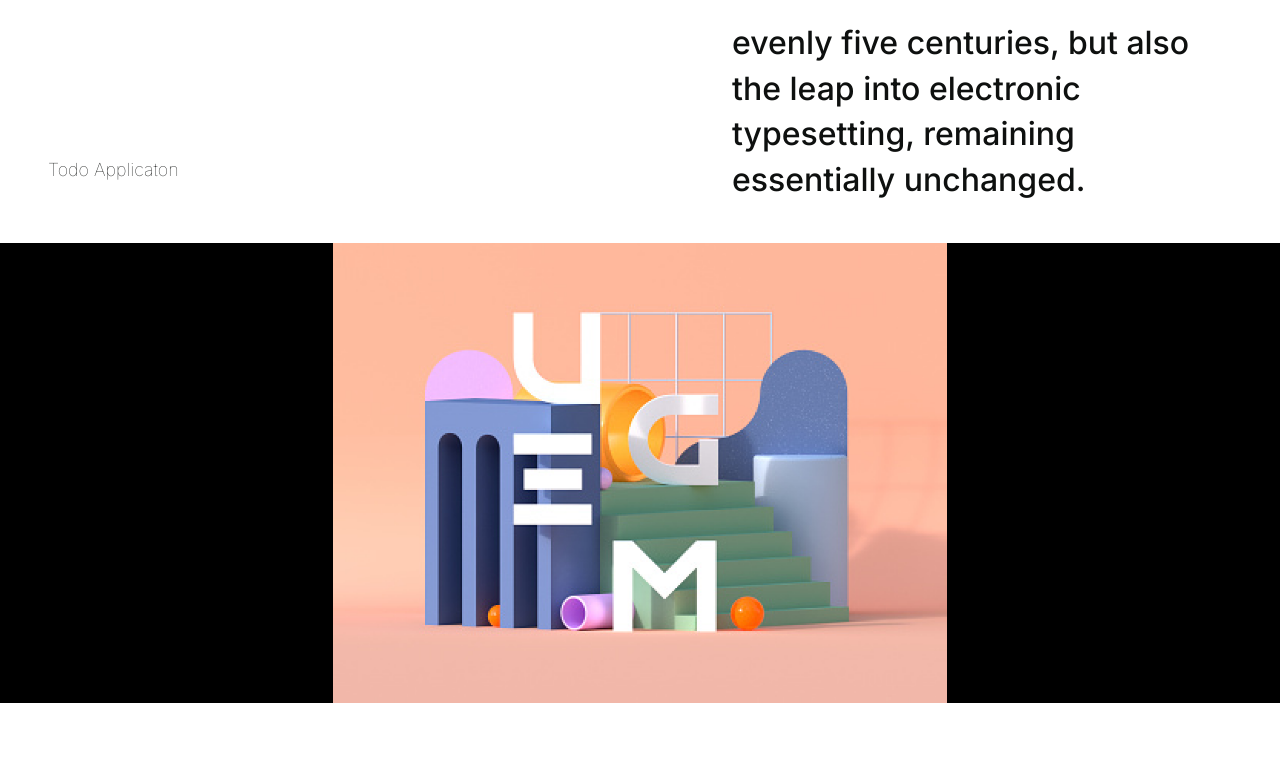
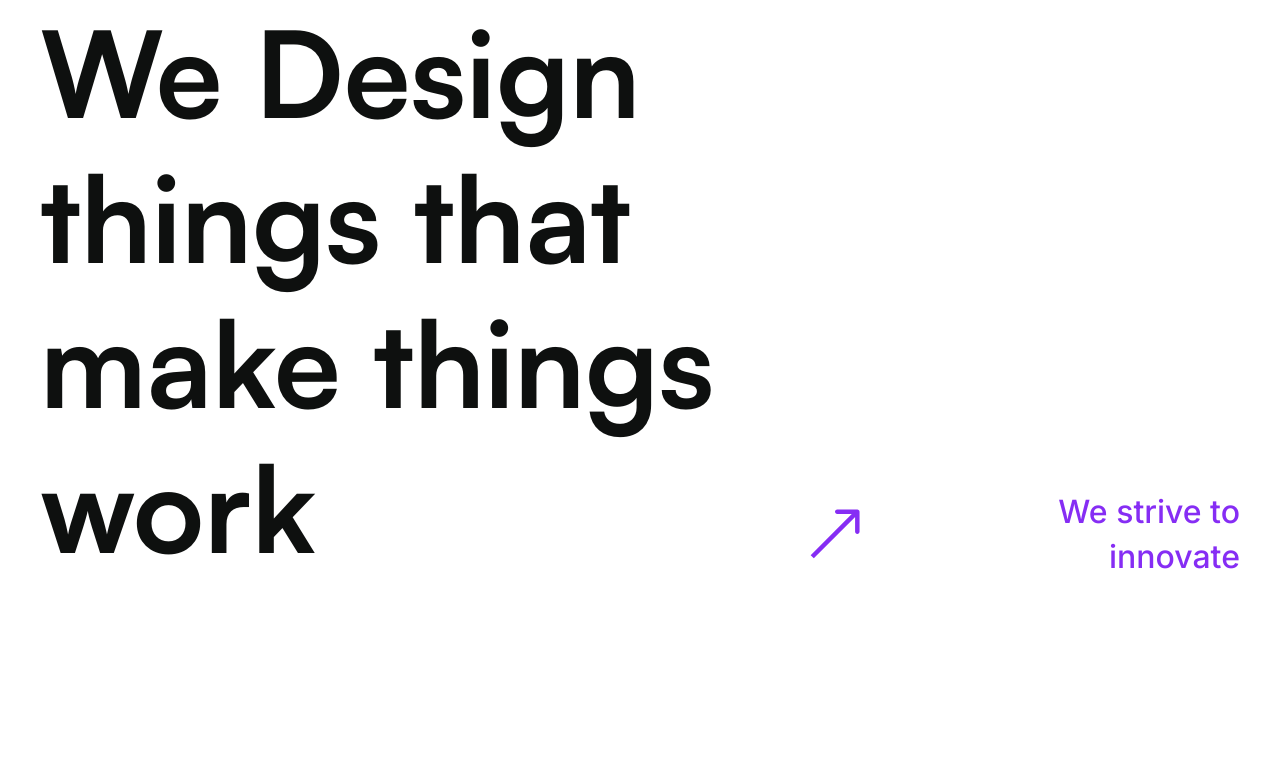
Before and after one commit to 70Ni/webapp, a React (Create React App) app: page /casepro in a window 1280 px wide. Shown: the top 758 px of the page. Built offline with nearby package versions, Linux system fonts and the light colour scheme.

Commit message:
test commit router

```diff
--- a/src/App.js
+++ b/src/App.js
@@ -14,7 +14,7 @@ import CasePro from "./Pages/Cases/CasePro";
 import Process from "./Pages/Process/Process";
 import CaseBanner from "./Section/CaseStudy/CaseBanner";
 import { NavLink as Link } from "react-router-dom";
-import { BrowserRouter as Router, Routes, Route }
+import { HashRouter}
     from 'react-router-dom';
 import Land from "./Pages/Landing page/Land";
 
@@ -23,7 +23,7 @@ function App() {
   return (
     <div className="App">
       <div className="MainSec">
-        <Router>
+        {/* <Router>
           <Routes>
             <Route exact path="/"  element={<Land />} />
             <Route exact path="/casestudy"  element={<Casestudy />} />
@@ -31,7 +31,8 @@ function App() {
             <Route exact path="/client"  element={<Clients />} />
             <Route exact path="/process"  element={<Process />} />
           </Routes>
-        </Router>
+        </Router> */}
+        <Land />
         {/* <Navigation /> */}
         {/* <IntoSec />
         <Brief />*/}
```
